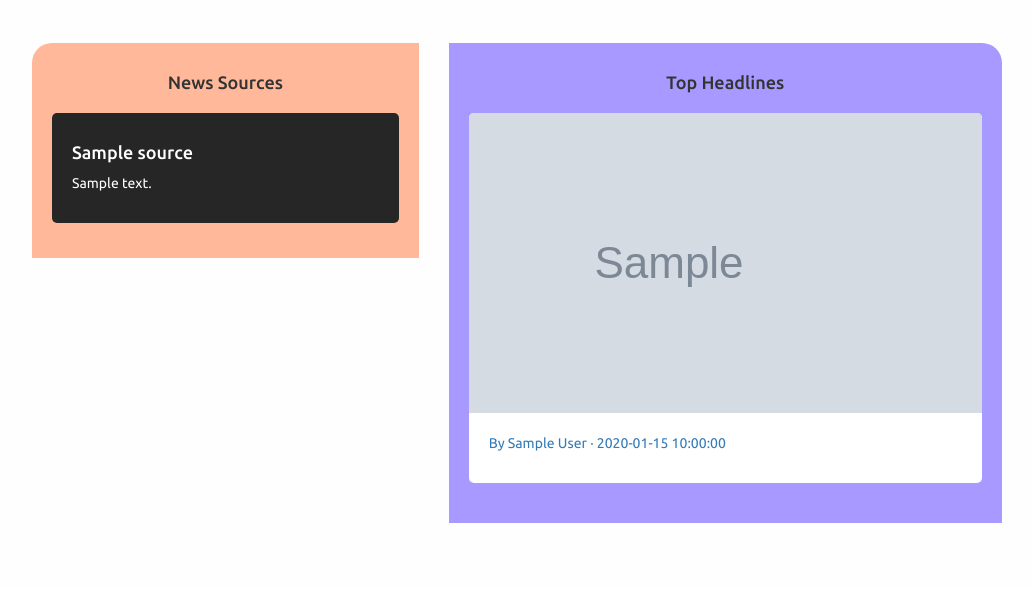
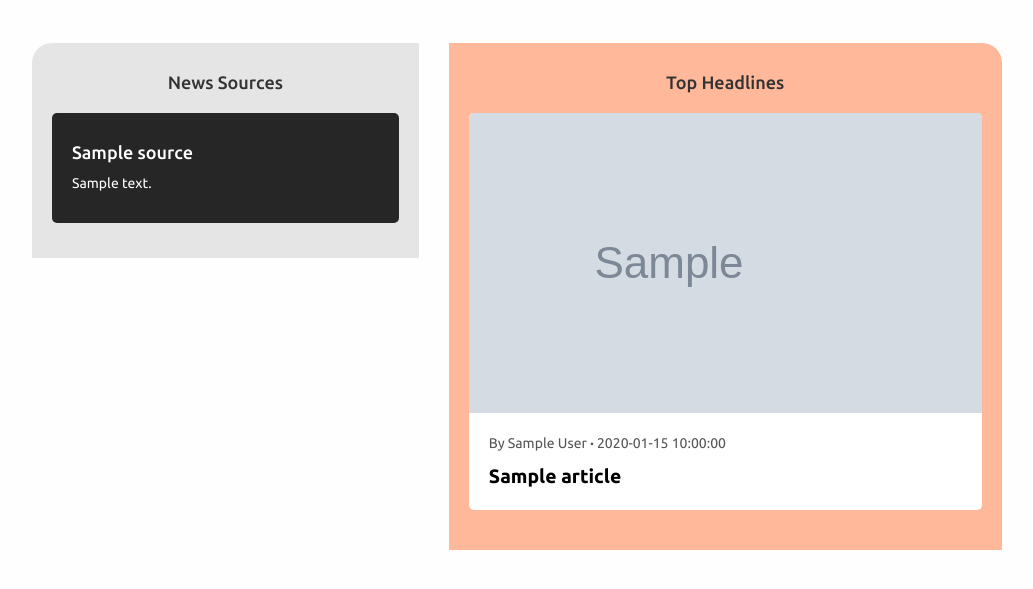
Before and after one commit to thevictormaina/news-app, a Flask app: template app/templates/index.html in a window 1280 px wide. Shown: the part 77-666 px from the top of the page, without its empty margins (123-1156 px from the left). Run offline with Flask 2, Linux system fonts and the light colour scheme; the template is opened without the code that fills it: most values are stand-ins (such as "Sample title", 1, 10 or a date in 2020); grey boxes marked "Sample" are stand-in pictures; some libraries are stand-ins or nearby versions.

Commit message:
change endpoint to enable finding only English articles

```diff
--- a/app/requests.py
+++ b/app/requests.py
@@ -18,7 +18,7 @@ def api_request(endpoint):
     if endpoint == "sources":
         request_url = base_url.format(endpoint, api_key)
     elif endpoint == "top-headlines":
-        request_url = base_url.format(endpoint, api_key) + "&category=general&pageSize=100"
+        request_url = base_url.format("everything", api_key) + "&sortBy=popularity&pageSize=40" # Using everything endpoint to enable removing articles not written in English
     else:
         request_url = None
 
--- a/app/static/css/index.css
+++ b/app/static/css/index.css
@@ -39,12 +39,12 @@ html,
 }
 #sources-left {
     padding: 20px;
-    background: #ffb899;
+    background: #E5E5E5;
     border-radius: 20px 0px 0px 0px;
 }
 #headlines-right {
     padding: 20px;
-    background: #a799ff;
+    background: #ffb899;
     border-radius: 0px 20px 0px 0px;
 }
 .source {
@@ -57,10 +57,12 @@ html,
 .source h3 {
     font-weight: 700;
 }
-#sources-left a:hover {
+#sources-left a:hover,
+#headlines-right a:hover {
     text-decoration: none;
 }
-#sources-left .text-center, #headlines-right .text-center {
+#sources-left .text-center,
+#headlines-right .text-center {
     margin-bottom: 20px;
 }
 .article {
@@ -79,3 +81,13 @@ html,
 .article-content {
     padding: 20px;
 }
+
+.article-info {
+    color: #555555;
+    margin-bottom: 10px;
+}
+.article-headline {
+    font-size: 1.38em;
+    font-weight: 700;
+    color: #000000;
+}
--- a/app/templates/index.html
+++ b/app/templates/index.html
@@ -1,4 +1,5 @@
 {% extends 'base.html' %}
+{% import "macros.html" as macro %}
 
 {% block content %}
     <div class="container content">
@@ -19,19 +20,7 @@
             <div class="col-md-7">
                 <div id="headlines-right">
                     <h4 class="text-center">Top Headlines</h4>
-                    {% for article in headlines %}
-                    <a href="/">
-                        <div class="article">
-                            <div class="article-img" style="background: url({{article.url_to_image}});"></div>
-
-                            <div class="article-content">
-                                <p>
-                                    <span class="author">By {{ article.author }}</span> · <span class="headline"> {{ article.published_at }} </span>
-                                </p>
-                            </div>
-                        </div>
-                    </a>
-                    {% endfor %}
+                    {{ macro.showArticlesList(headlines) }}
                 </div>
             </div>
         </div>
--- a/app/templates/macros.html
+++ b/app/templates/macros.html
@@ -0,0 +1,20 @@
+{% macro showArticlesList(articles) %}
+    {% for article in articles %}
+        <a href="/">
+            <div class="article">
+                <div class="article-img" style="background: url({{article.url_to_image}});"></div>
+
+                <div class="article-content">
+                    <div class="article-info">
+                        <span>By {{ article.author }}</span>
+                        <b> · </b>
+                        <span> {{ article.published_at }} </span>
+                    </div>
+                    <div class="article-headline">
+                        {{ article.title }}
+                    </div>
+                </div>
+            </div>
+        </a>
+    {% endfor %}
+{% endmacro %}
--- a/config.py
+++ b/config.py
@@ -5,7 +5,7 @@ class Config:
     Config parent class
     """
     NEWS_API_KEY = os.environ.get("NEWS_API_KEY")
-    NEWS_API_BASE_URL = "https://newsapi.org/v2/{}?language=en&apiKey={}"
+    NEWS_API_BASE_URL = "https://newsapi.org/v2/{}?q=%22a%22&language=en&apiKey={}"
 
 
 class ProdConfig(Config):
```
